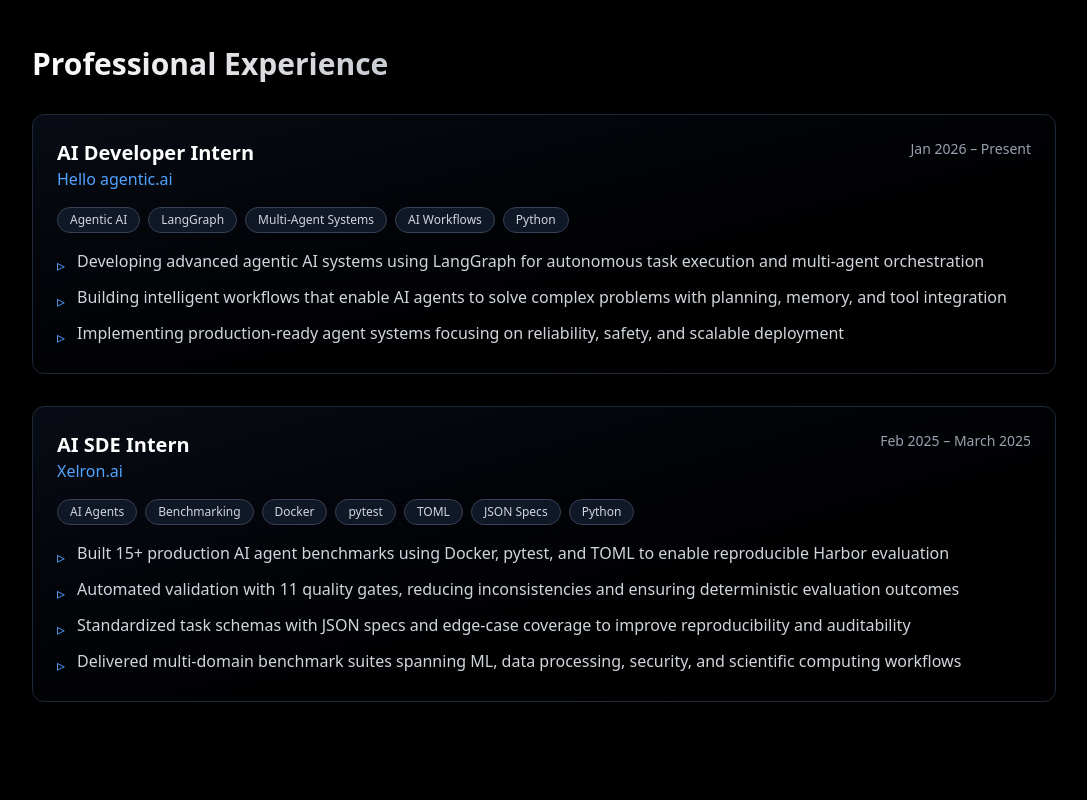
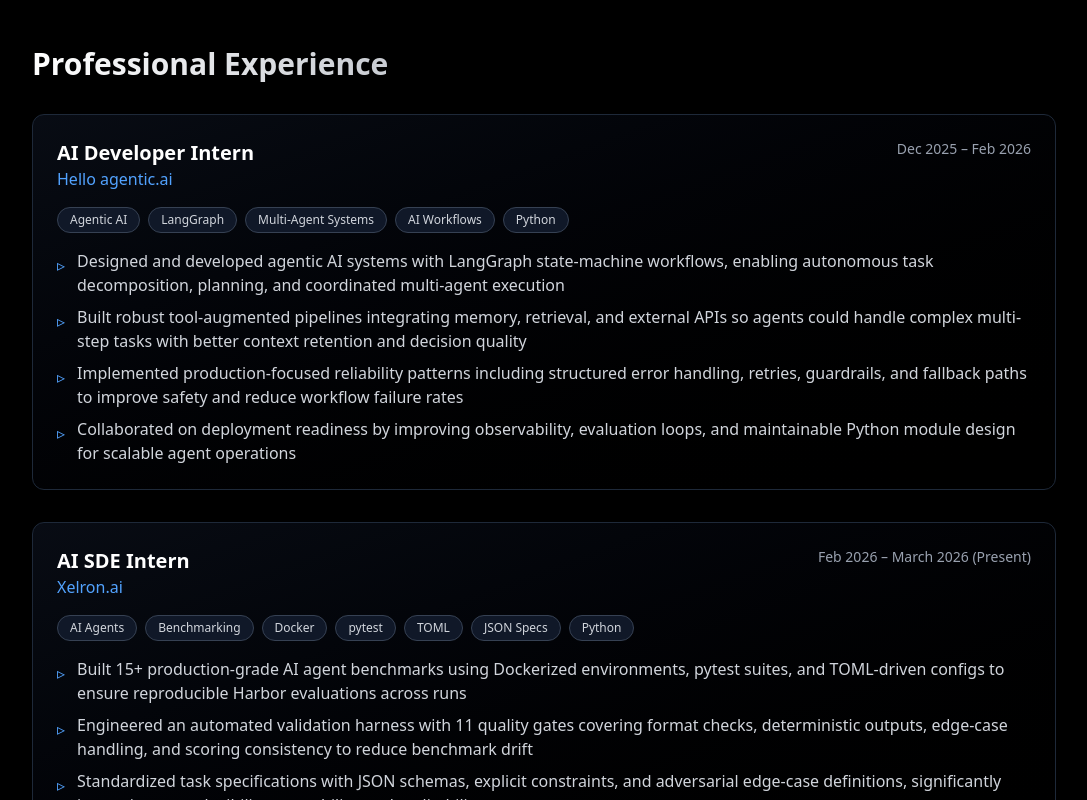
Before and after one commit to reethj-07/portfolio, a Next.js app: page / in a window 1280 px wide. Shown: the part 380-1180 px from the top of the page, without its empty margins (96-1183 px from the left). Built offline with nearby package versions, Linux system fonts and the light colour scheme.

Commit message:
Refine internship descriptions and update experience timeline

```diff
--- a/src/app/page.tsx
+++ b/src/app/page.tsx
@@ -149,7 +149,7 @@ export default function Home() {
                     <p className="text-blue-400 font-medium">Hello agentic.ai</p>
                   </div>
                   <span className="text-sm text-gray-400 md:text-right">
-                    Jan 2026 – Present
+                    Dec 2025 – Feb 2026
                   </span>
                 </div>
 
@@ -164,15 +164,19 @@ export default function Home() {
                 <ul className="space-y-2 text-gray-300">
                   <li className="flex gap-3">
                     <span className="text-blue-400 mt-1">▹</span>
-                    <span>Developing advanced agentic AI systems using LangGraph for autonomous task execution and multi-agent orchestration</span>
+                    <span>Designed and developed agentic AI systems with LangGraph state-machine workflows, enabling autonomous task decomposition, planning, and coordinated multi-agent execution</span>
                   </li>
                   <li className="flex gap-3">
                     <span className="text-blue-400 mt-1">▹</span>
-                    <span>Building intelligent workflows that enable AI agents to solve complex problems with planning, memory, and tool integration</span>
+                    <span>Built robust tool-augmented pipelines integrating memory, retrieval, and external APIs so agents could handle complex multi-step tasks with better context retention and decision quality</span>
                   </li>
                   <li className="flex gap-3">
                     <span className="text-blue-400 mt-1">▹</span>
-                    <span>Implementing production-ready agent systems focusing on reliability, safety, and scalable deployment</span>
+                    <span>Implemented production-focused reliability patterns including structured error handling, retries, guardrails, and fallback paths to improve safety and reduce workflow failure rates</span>
+                  </li>
+                  <li className="flex gap-3">
+                    <span className="text-blue-400 mt-1">▹</span>
+                    <span>Collaborated on deployment readiness by improving observability, evaluation loops, and maintainable Python module design for scalable agent operations</span>
                   </li>
                 </ul>
               </div>
@@ -187,7 +191,7 @@ export default function Home() {
                     <p className="text-blue-400 font-medium">Xelron.ai</p>
                   </div>
                   <span className="text-sm text-gray-400 md:text-right">
-                    Feb 2025 – March 2025
+                    Feb 2026 – March 2026 (Present)
                   </span>
                 </div>
 
@@ -204,19 +208,19 @@ export default function Home() {
                 <ul className="space-y-2 text-gray-300">
                   <li className="flex gap-3">
                     <span className="text-blue-400 mt-1">▹</span>
-                    <span>Built 15+ production AI agent benchmarks using Docker, pytest, and TOML to enable reproducible Harbor evaluation</span>
+                    <span>Built 15+ production-grade AI agent benchmarks using Dockerized environments, pytest suites, and TOML-driven configs to ensure reproducible Harbor evaluations across runs</span>
                   </li>
                   <li className="flex gap-3">
                     <span className="text-blue-400 mt-1">▹</span>
-                    <span>Automated validation with 11 quality gates, reducing inconsistencies and ensuring deterministic evaluation outcomes</span>
+                    <span>Engineered an automated validation harness with 11 quality gates covering format checks, deterministic outputs, edge-case handling, and scoring consistency to reduce benchmark drift</span>
                   </li>
                   <li className="flex gap-3">
                     <span className="text-blue-400 mt-1">▹</span>
-                    <span>Standardized task schemas with JSON specs and edge-case coverage to improve reproducibility and auditability</span>
+                    <span>Standardized task specifications with JSON schemas, explicit constraints, and adversarial edge-case definitions, significantly improving reproducibility, traceability, and auditability</span>
                   </li>
                   <li className="flex gap-3">
                     <span className="text-blue-400 mt-1">▹</span>
-                    <span>Delivered multi-domain benchmark suites spanning ML, data processing, security, and scientific computing workflows</span>
+                    <span>Delivered benchmark packs across ML, data processing, security, and scientific-computing domains, expanding evaluation coverage and enabling more reliable cross-domain model comparisons</span>
                   </li>
                 </ul>
               </div>
```
